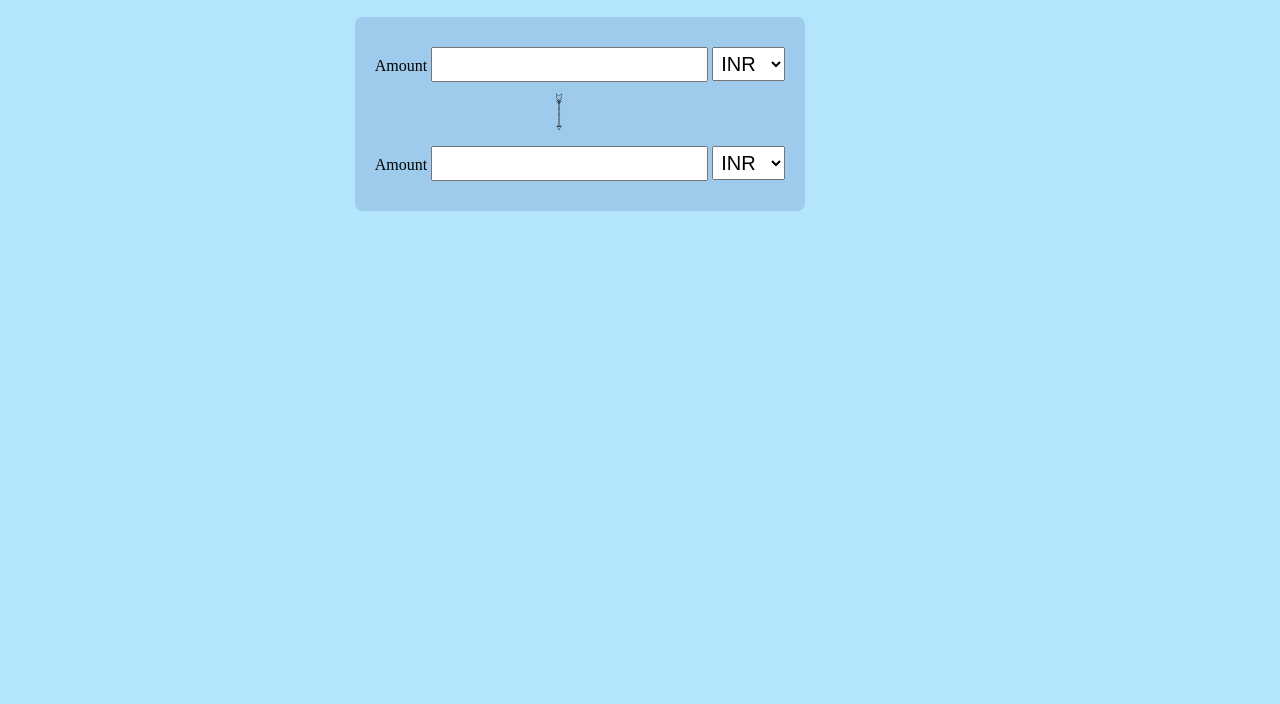
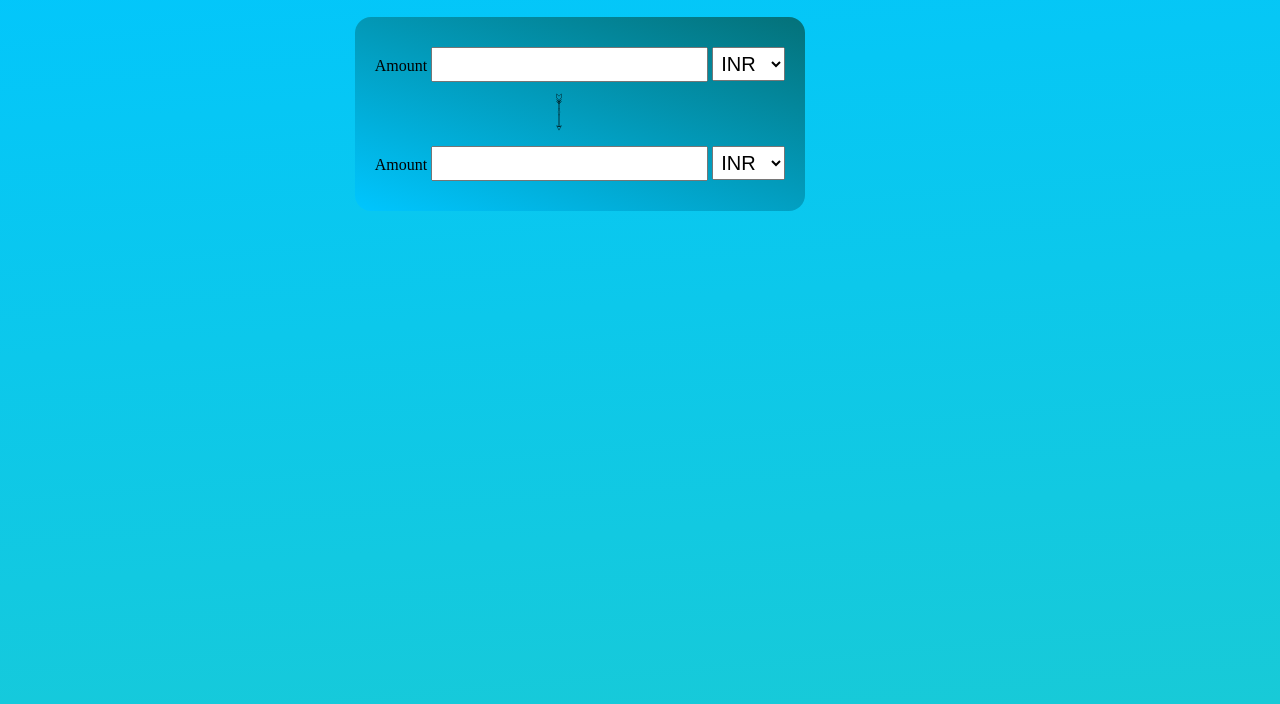
Before and after one commit to uday2005/assigments, a plain HTML site: page webdev/index.html in a window 1280 px wide. Shown: the part 96-800 px from the top of the page. Drawn offline with Linux system fonts and the light colour scheme.

Commit message:
some changes again in background

```diff
--- a/webdev/index.html
+++ b/webdev/index.html
@@ -5,13 +5,13 @@
     <meta name="viewport" content="width=device-width, initial-scale=1.0">
     <title>currency converter</title>
     <link rel="stylesheet" href="style.css">
-    <script src="javascript.js"> </script>
     <link rel="icon"  href="logofav.ico">
 </head>
 <body>
 
     <h1 class="header"> WY Currency Converter </h1>
     <p class="about"> Effortlessly calculate currency values <br> with our user-friendly currency converter. </p>
+
 
     <div class="converter">
         <div class="input-container">
@@ -33,6 +33,6 @@
         <div>
     </div>
 
-
+<script src="javascript.js"> </script>
 </body>
 </html>
--- a/webdev/javascript.js
+++ b/webdev/javascript.js
@@ -1,6 +1,3 @@
-let age = 11;
-console.log(age); // outputs 11 to the console
-
-age = 54;
-
-console.log(age); // what will be output now?
+let h2 = document.querySelector("you");
+console.dir(h2);
+console.log(h2)
--- a/webdev/style.css
+++ b/webdev/style.css
@@ -8,8 +8,10 @@ body {
     display: flex;
     flex-direction: column; /* Stack elements vertically */
     align-items: center; /* Center elements horizontally */
-    background: #b3e5fc; /* Light blue background */
+    background: #00FFFF ;/* Light blue background */
     height: 100vh; /* Full viewport height */
+
+    background: linear-gradient(175deg, #00c6ff, #18cad7);
 }
 
 .about,
@@ -27,8 +29,8 @@ body {
 
 .converter {
     padding: 20px;
-    background: #9ecbeb;
-    border-radius: 8px;
+    background: linear-gradient(20deg, #00c6ff, #047179);
+    border-radius: 1rem;
     margin-left:-120px;    /*take conversion container from center to little bit left*/
     margin-top:20px;
     gap: 20px;
```
Also changed, not shown: webdev/button.png (deleted), 1 other file.
